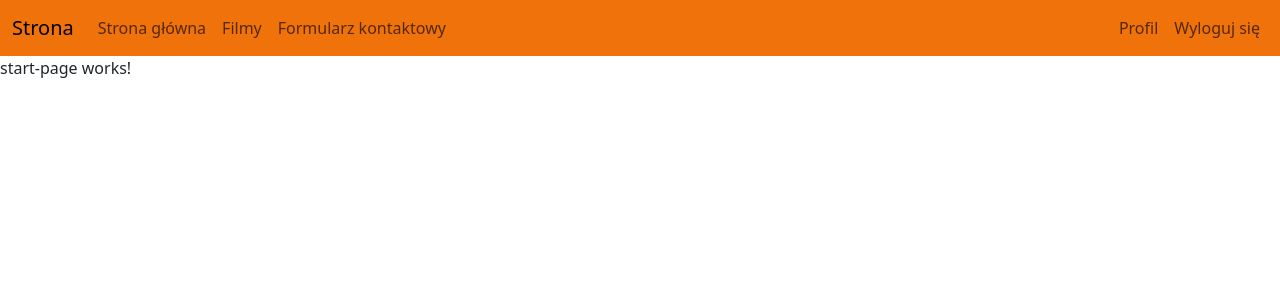
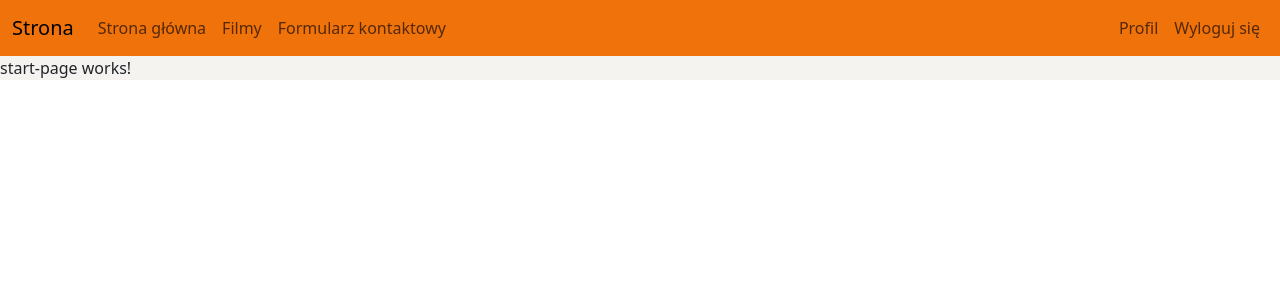
Before and after one commit to janfig/sem2-pui, an Angular app in the folder front-basic/: page /home in a window 1280 px wide. Shown: the top 300 px of the page. Built offline with nearby package versions, Linux system fonts and the light colour scheme.

Commit message:
main.component styles addded

```diff
--- a/front-basic/src/app/modules/main/main.component.scss
+++ b/front-basic/src/app/modules/main/main.component.scss
@@ -0,0 +1,5 @@
+.main-outer-box{
+  width: 100%;
+  height: 100%;
+  background: var(--light-shades);
+}
--- a/front-basic/src/app/modules/main/main.component.ts
+++ b/front-basic/src/app/modules/main/main.component.ts
@@ -8,8 +8,10 @@ import {RouterOutlet} from "@angular/router";
   standalone: true,
   imports: [CommonModule, NavBarComponent, RouterOutlet],
   template: `
+    <div class="main-outer-box">
     <app-nav-bar></app-nav-bar>
     <router-outlet></router-outlet>
+    </div>
   `,
   styleUrl: './main.component.scss'
 })
```
